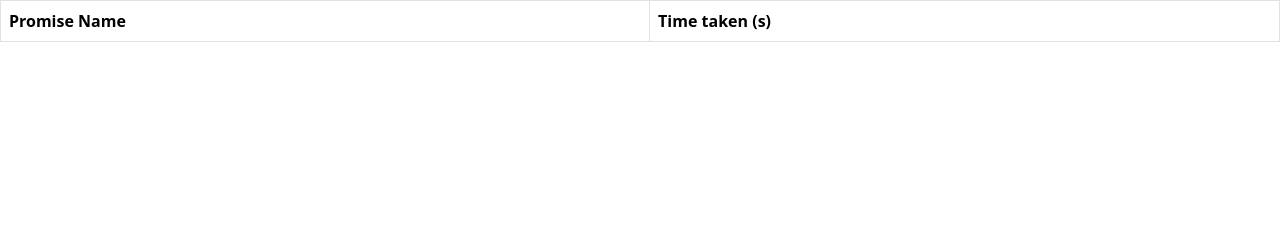
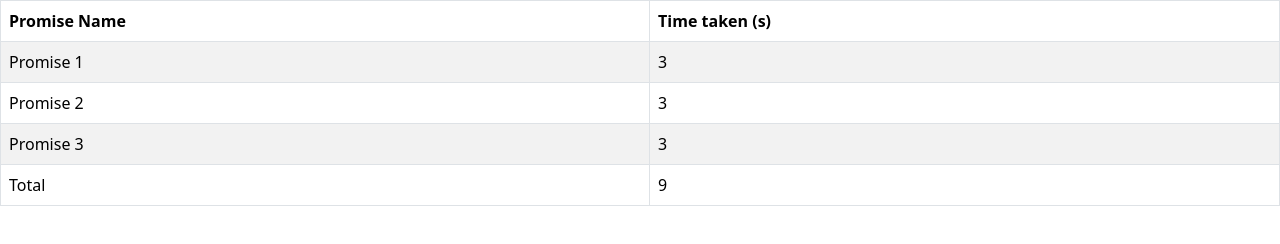
Before and after one commit to acciojob/wait-for-multiple-promises-ishaansharma750, a website: page main.html in a window 1280 px wide. Drawn offline with nearby package versions, Linux system fonts and the light colour scheme.

Commit message:
created a submission

```diff
--- a/main.html
+++ b/main.html
@@ -21,6 +21,10 @@
         </tr>
       </thead>
       <tbody id="output"></tbody>
+		<tr id="loading">
+			<td>Loading...</td>
+
+		</tr>
     </table>
 
     <script type="text/javascript" src="./script.js"></script>
--- a/script.js
+++ b/script.js
@@ -1 +1,41 @@
-//your JS code here. If required.
+// //your JS code here. If required.
+
+const output = document.getElementById('output');
+const loading = document.getElementById('loading');
+
+const promises = [];
+
+for(let i=0; i<3; i++){
+	promises.push(new Promise(function(resolve, reject) {
+
+		let randomNubmer = Math.floor(Math.random() * 3) +1;
+
+		setTimeout(function () {
+			resolve(randomNubmer);
+		}, ((i+1) *1000));
+	}));
+}
+
+Promise.all(promises).then(function (results) {
+	let totalTime = results.reduce(function (a, b) {
+		return a+b;
+	}, 0);
+
+	loading.remove();
+	let i = 0;
+	for(i=0; i < results.length; i++) {
+		const row = output.insertRow(-1);
+		const col1 = row.insertCell(0);
+		const col2 = row.insertCell(1);
+		col1.innerText = "Promise " + (i+1);
+		col2.innerText = parseInt(results[i]);
+	}
+
+	if(i === 3){
+		const row = output.insertRow(-1);
+		const col1 = row.insertCell(0);
+		const col2 = row.insertCell(1);
+		col1.innerText = "Total";
+		col2.innerText = totalTime;
+	}
+});
```
